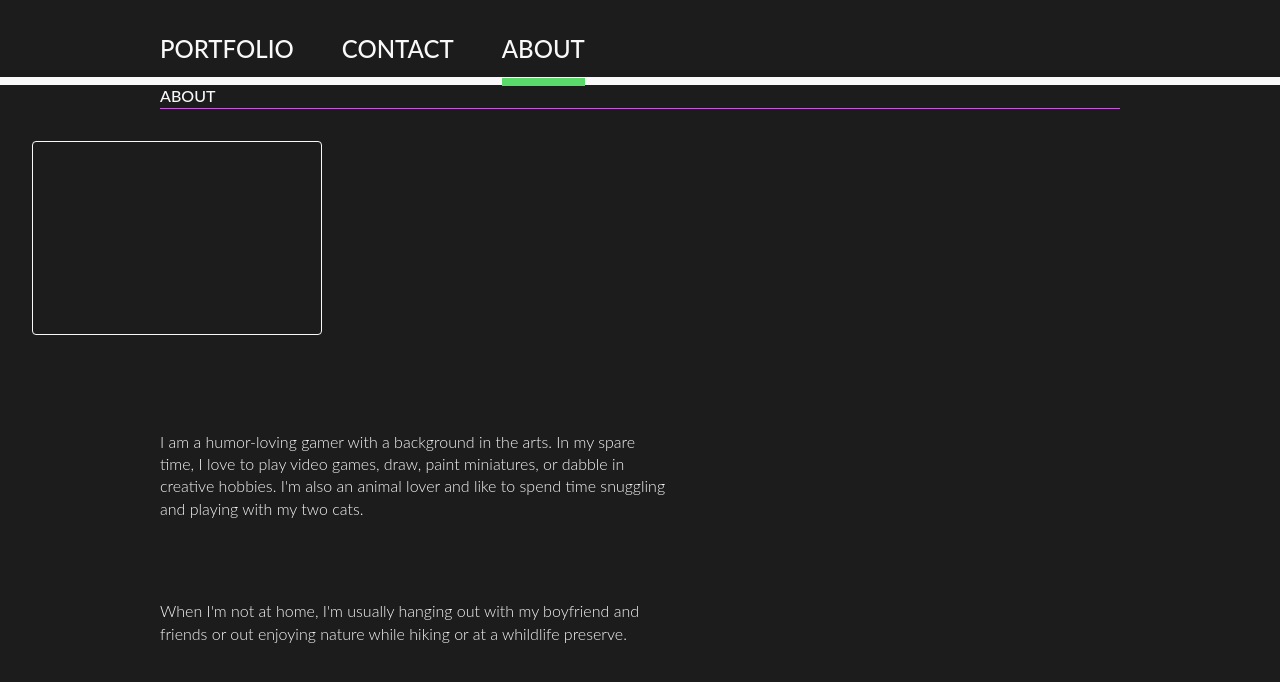
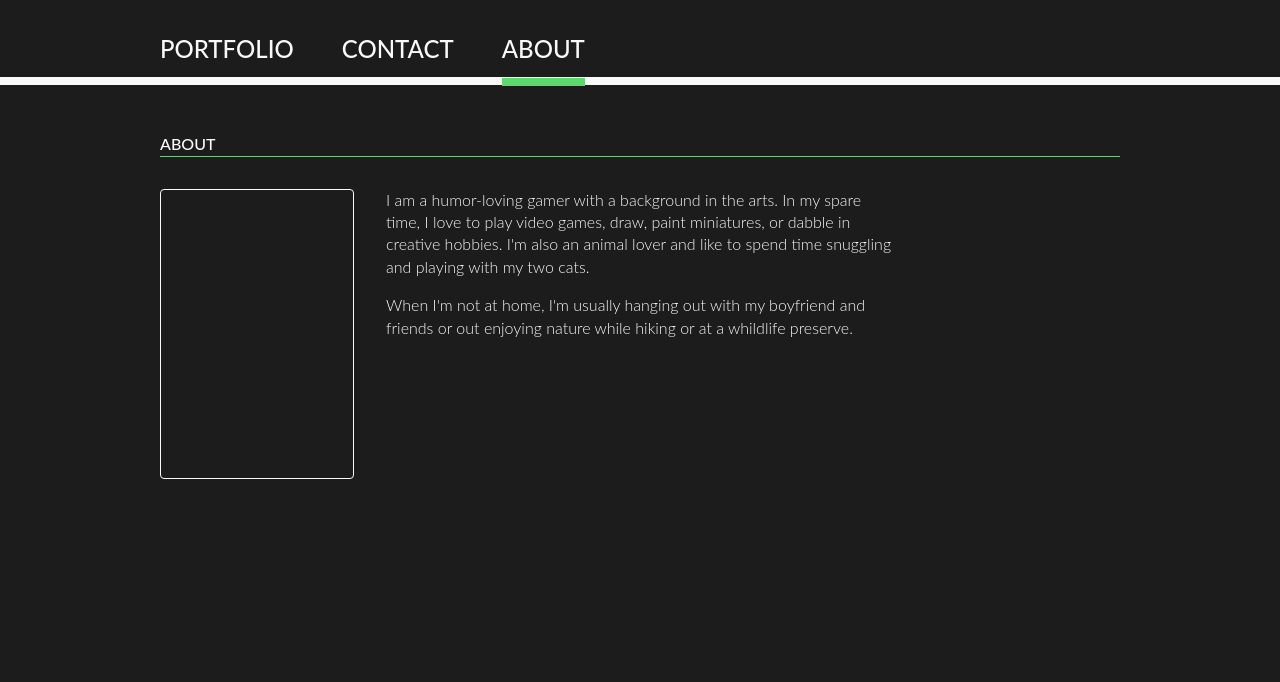
Before and after one commit to jennypriley/my-portfolio-site, a Gatsby site: page /about in a window 1280 px wide. Built offline with nearby package versions, Linux system fonts and the light colour scheme; Gatsby itself is replaced by a stand-in of ours.

Commit message:
Added styling to About page

```diff
--- a/src/components/common/ImageContainer/index.js
+++ b/src/components/common/ImageContainer/index.js
@@ -1,17 +1,10 @@
-import React from "react"
 import styled from "styled-components"
 import { white } from "../../../styles/colors"
 
-function ImageContainer({ children }) {
-  return <ImageWrapper>{children}</ImageWrapper>
-}
-
-const ImageWrapper = styled.div`
+export default styled.div`
   height: 12em;
   width: 18em;
   border: solid 0.1em ${white};
   border-radius: 0.25em;
   margin: 0em 0em 3em 2em;
 `
-
-export default ImageContainer
--- a/src/pages/about.js
+++ b/src/pages/about.js
@@ -1,25 +1,55 @@
 import React from "react"
+import styled from "styled-components"
 import TopNavBar from "../components/TopNavBar"
+import Row from "../components/common/Row"
 import SectionHeader from "../components/common/SectionHeader"
 import Description from "../components/common/Description"
 import ImageContainer from "../components/common/ImageContainer"
+import { green } from "../styles/colors"
 
 const About = ({ path }) => (
   <div>
     <TopNavBar pathName={path} />
-    <SectionHeader>About</SectionHeader>
-    <ImageContainer />
-    <Description>
-      I am a humor-loving gamer with a background in the arts. In my spare time,
-      I love to play video games, draw, paint miniatures, or dabble in creative
-      hobbies. I'm also an animal lover and like to spend time snuggling and
-      playing with my two cats.
-    </Description>
-    <Description>
-      When I'm not at home, I'm usually hanging out with my boyfriend and
-      friends or out enjoying nature while hiking or at a whildlife preserve.
-    </Description>
+    <AboutHeader>About</AboutHeader>
+    <Row>
+      <PhotoContainer />
+      <Column>
+        <AboutDescription>
+          <p>
+            I am a humor-loving gamer with a background in the arts. In my spare
+            time, I love to play video games, draw, paint miniatures, or dabble
+            in creative hobbies. I'm also an animal lover and like to spend time
+            snuggling and playing with my two cats.
+          </p>
+          <p>
+            When I'm not at home, I'm usually hanging out with my boyfriend and
+            friends or out enjoying nature while hiking or at a whildlife
+            preserve.
+          </p>
+        </AboutDescription>
+      </Column>
+    </Row>
   </div>
 )
 
+const AboutHeader = styled(SectionHeader)`
+  margin-top: 3em;
+  border-color: ${green};
+`
+
+const PhotoContainer = styled(ImageContainer)`
+  width: 12em;
+  height: 18em;
+`
+
+const Column = styled(Row)`
+  flex-direction: column;
+  margin-left: 2em;
+`
+
+const AboutDescription = styled(Description)`
+  margin-top: -1em;
+  margin-left: 0em;
+`
+
 export default About
```
